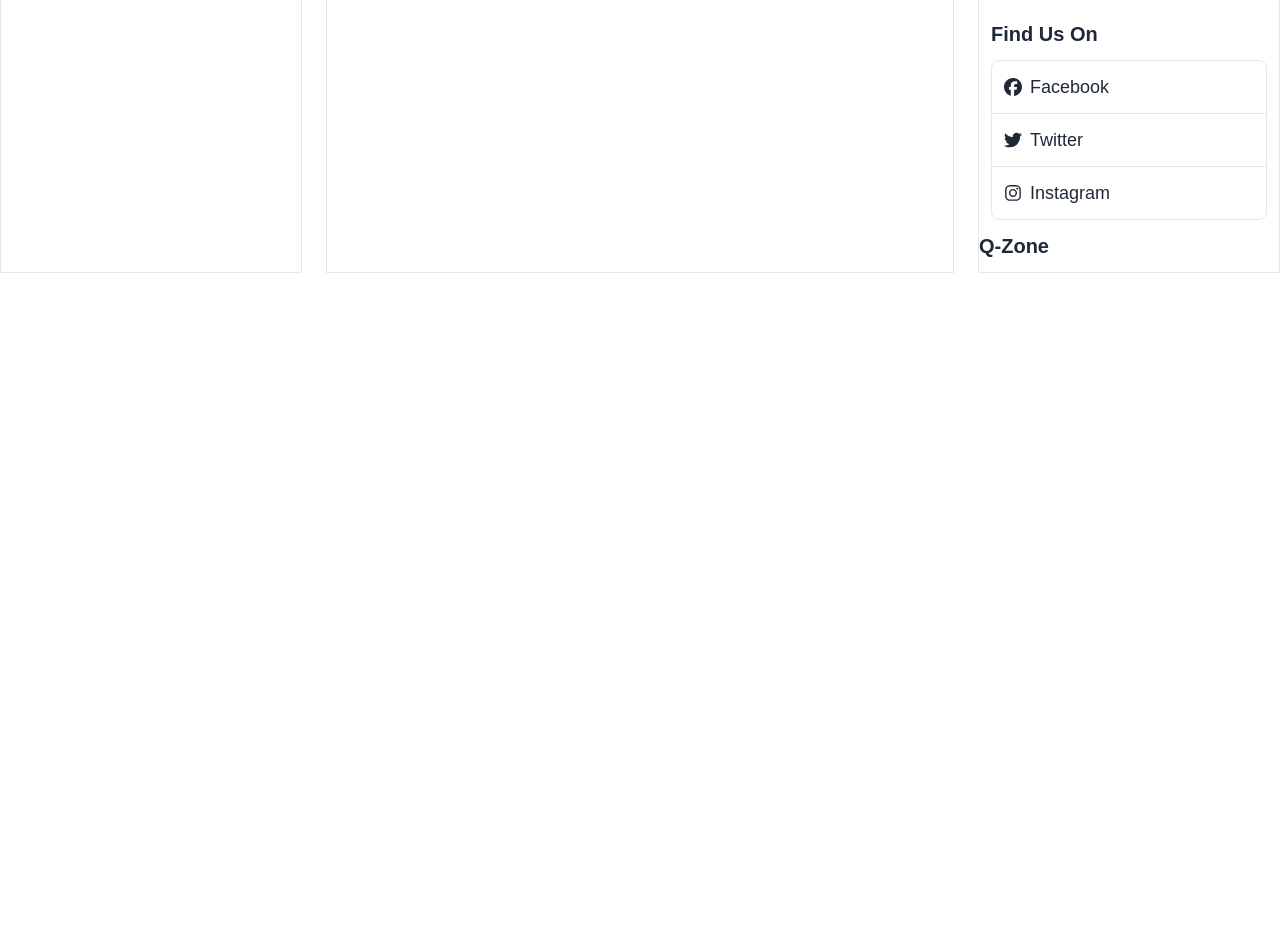
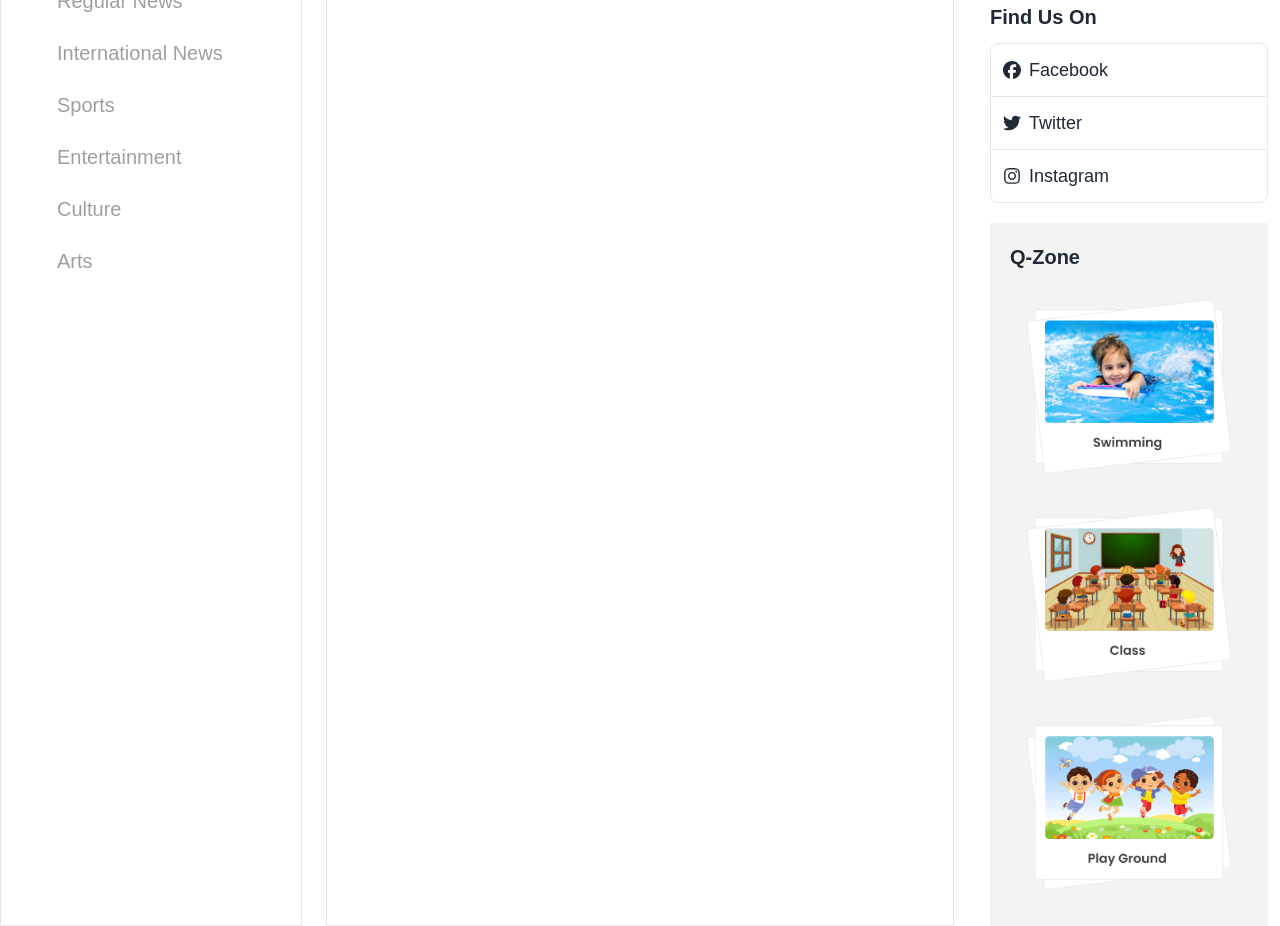
Before and after one commit to OHshajim/React-Dragon-News, a React (Vite) app: page / in a window 1280 px wide. Shown: the part 600-1526 px from the top of the page. Before the commit the page ends 873 px from the top, so only its background shows below. Built offline with nearby package versions, Linux system fonts and the light colour scheme.

Commit message:
left side nav add

```diff
--- a/src/pages/Home/Home.jsx
+++ b/src/pages/Home/Home.jsx
@@ -2,6 +2,7 @@ import Highlights from "../HighLites/Highlights";
 import Header from "../Shared/Header/Header";
 import LeftSideNav from "../Shared/LeftSide/LeftSideNav";
 import Navbar from "../Shared/Navbar/Navbar";
+import RightSideBottom from "../Shared/RightSide/RightSideBottom";
 import RightSideNav from "../Shared/RightSide/RightSideNav";
 
 const Home = () => {
@@ -15,7 +16,10 @@ const Home = () => {
                 <div className="border col-span-2">
                     <h3 className="text-xl font-semibold">Dragon News Home</h3>
                 </div>
-                <div className="border"><RightSideNav /></div>
+                <div className="">
+                    <RightSideNav />
+                    <RightSideBottom />
+                </div>
             </div>
         </div>
     );
--- a/src/pages/Shared/LeftSide/LeftSideNav.jsx
+++ b/src/pages/Shared/LeftSide/LeftSideNav.jsx
@@ -1,8 +1,21 @@
+import { useEffect, useState } from "react";
+import { Link } from "react-router-dom";
 
 const LeftSideNav = () => {
+    const [category,setCategory] = useState([])
+    useEffect(()=>{
+        fetch('categories.json')
+        .then(res=>res.json())
+        .then(data=>setCategory(data))
+    },[])
     return (
-        <div>
+        <div >
             <h3 className="text-xl font-semibold">All Caterogy</h3>
+            <div className=" text-xl font-medium text-[#9F9F9F] mt-5">
+                {
+                    category.map(category=><Link to={`/category/${category.name}`} className="block px-14 py-3" key={category.id}>{category.name}</Link>)
+                }
+            </div>
         </div>
     );
 };
--- /dev/null
+++ b/src/pages/Shared/RightSide/RightSideBottom.jsx
@@ -0,0 +1,7 @@
+const RightSideBottom = () => {
+    return (
+        <></>
+    )
+};
+
+export default RightSideBottom;
--- a/src/pages/Shared/RightSide/RightSideNav.jsx
+++ b/src/pages/Shared/RightSide/RightSideNav.jsx
@@ -1,9 +1,11 @@
 import { FaFacebook, FaGithub, FaGoogle, FaInstagram, FaTwitter } from "react-icons/fa6";
-
+import QZone1 from "../../../assets/qZone1.png"
+import QZone2 from "../../../assets/qZone2.png"
+import QZone3 from "../../../assets/qZone3.png"
 const RightSideNav = () => {
     return (
-        <div>
-            <div className="p-3">
+        <div className="px-3">
+            <div>
                 <h3 className="text-xl font-semibold mb-3">Login With</h3>
                 <button className="btn w-full btn-outline my-3">
                     <FaGoogle />
@@ -14,17 +16,21 @@ const RightSideNav = () => {
                     Login With Github
                 </button>
             </div>
-            <div className="p-3">
-                <h3 className="text-xl font-semibold mb-3">Find Us On</h3>
+            <div>
+                <h3 className="text-xl font-semibold mt-5 mb-3">Find Us On</h3>
                 <div className="text-lg">
                     <a href="" className="flex items-center border-[#E7E7E7] border p-3 gap-2 rounded-t-lg"><FaFacebook />Facebook</a>
                     <a href="" className="flex items-center border-[#E7E7E7] border-x p-3 gap-2 "><FaTwitter />Twitter</a>
                     <a href="" className="flex items-center border-[#E7E7E7] border p-3 gap-2 rounded-b-lg"><FaInstagram />Instagram</a>
                 </div>
             </div>
-            <div>
-            <h3 className="text-xl font-semibold mb-3">Q-Zone</h3>
-            <div></div>
+            <div className="bg-[#F3F3F3] p-5 mt-5 ">
+                <h3 className="text-xl font-semibold mb-3">Q-Zone</h3>
+                <div className="">
+                    <img src={QZone1} alt="" className="w-full p-4" />
+                    <img src={QZone2} alt="" className="w-full p-4" />
+                    <img src={QZone3} alt="" className="w-full p-4" />
+                </div>
             </div>
         </div>
     );
```
